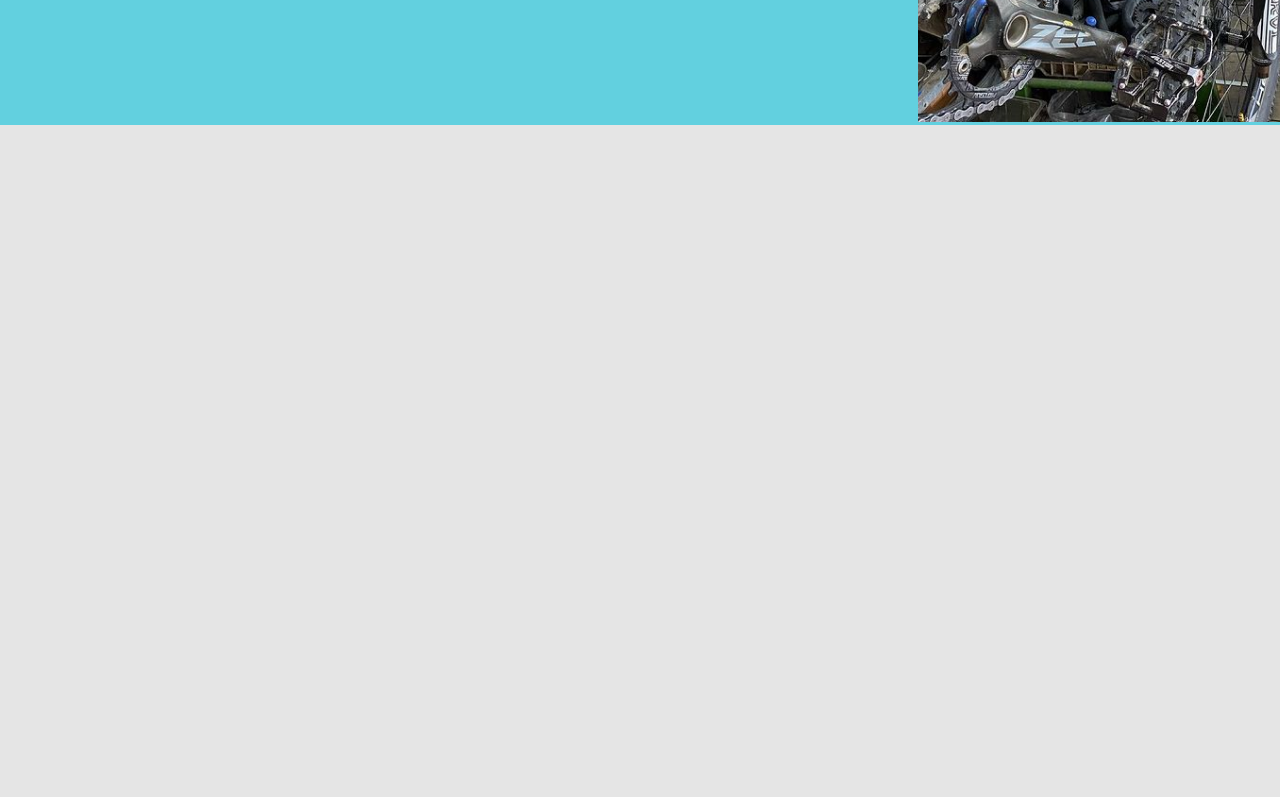
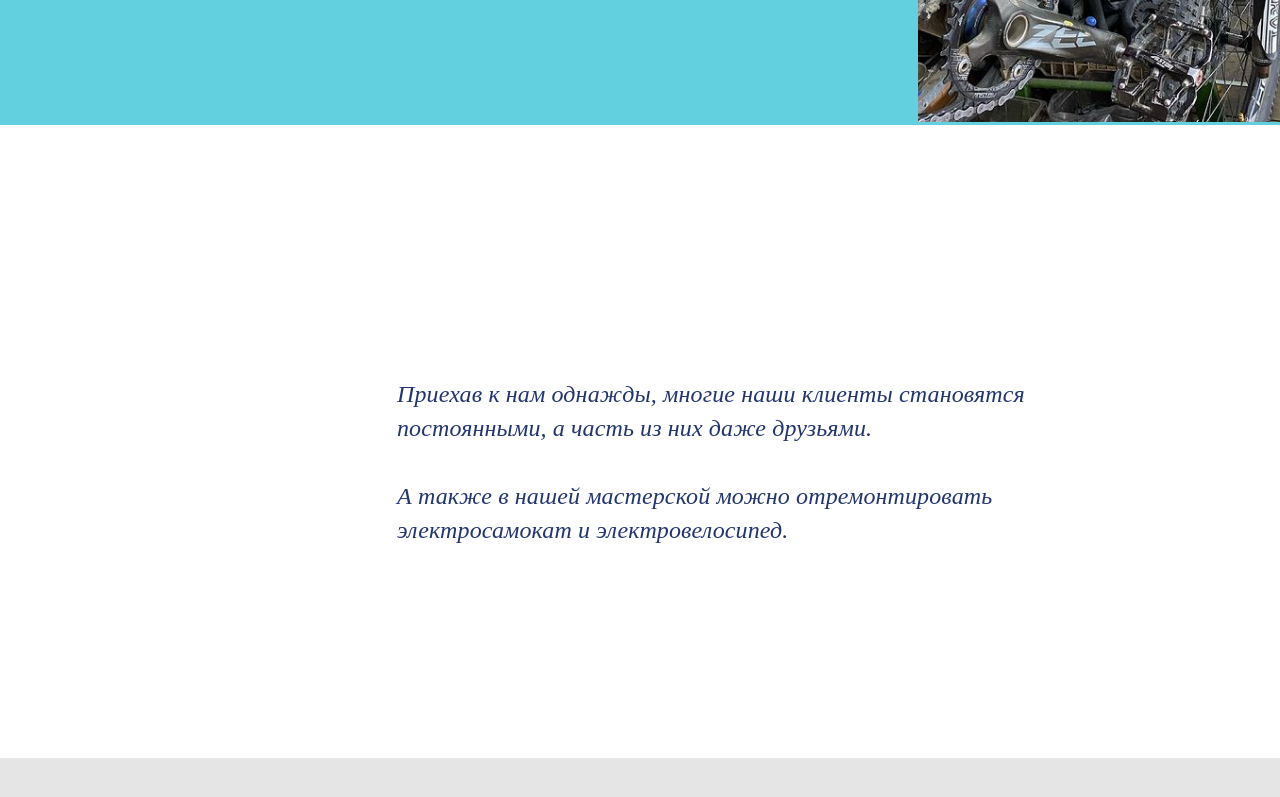
Before and after one commit to nadzeyasukhikh/homework, a plain HTML site: page croco/croco/index.html in a window 1280 px wide. Shown: the part 1322-2119 px from the top of the page. Drawn offline with Linux system fonts and the light colour scheme; a web font is replaced by a local one.

Commit message:
Add files via upload

```diff
--- a/croco/croco/index.html
+++ b/croco/croco/index.html
@@ -51,6 +51,11 @@
             </div>
             <img src="./images/image 1 (1).png" alt="" class="offer-2">
         </section>
+        <p class="text">
+            Приехав к нам однажды, многие наши клиенты становятся <br> постоянными, а часть из них даже друзьями. <br> <br>
+
+            А также в нашей мастерской можно отремонтировать <br> электросамокат и электровелосипед.
+        </p>
         </section>
 
 </body>
--- a/croco/croco/style.css
+++ b/croco/croco/style.css
@@ -118,3 +118,16 @@ h2 {
     height: 604px;
     margin-left: 160px;
 }
+.text {
+    height: 633px;
+    background: #FFFFFF;
+    font-family: 'ABeeZee';
+    font-style: italic;
+    font-size: 24px;
+    line-height: 34px;
+    letter-spacing: 0.005em;
+    color: #22356F;
+    text-align: left;
+    padding-top: 252px;
+    padding-left: 397px;
+}
```
